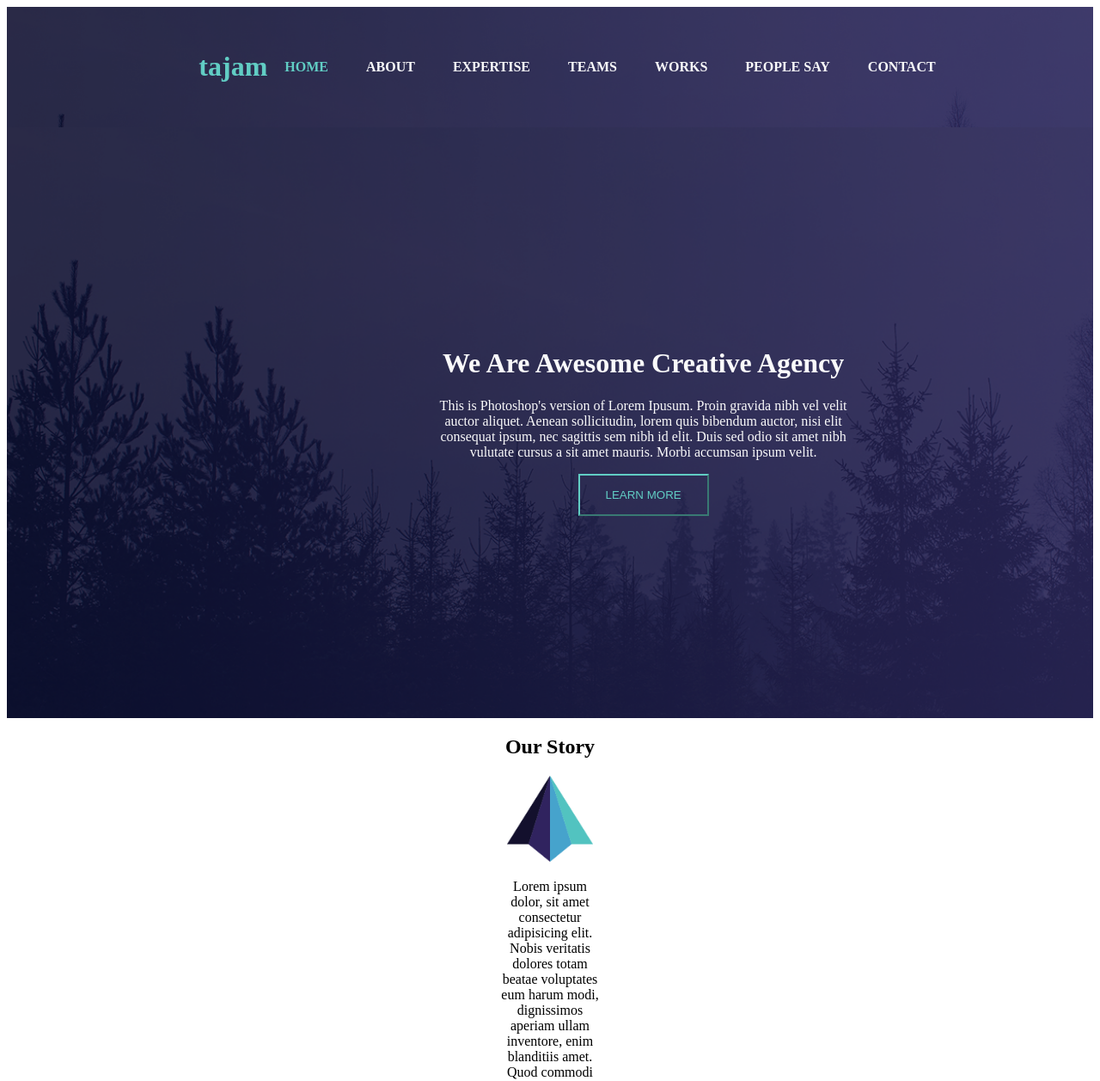
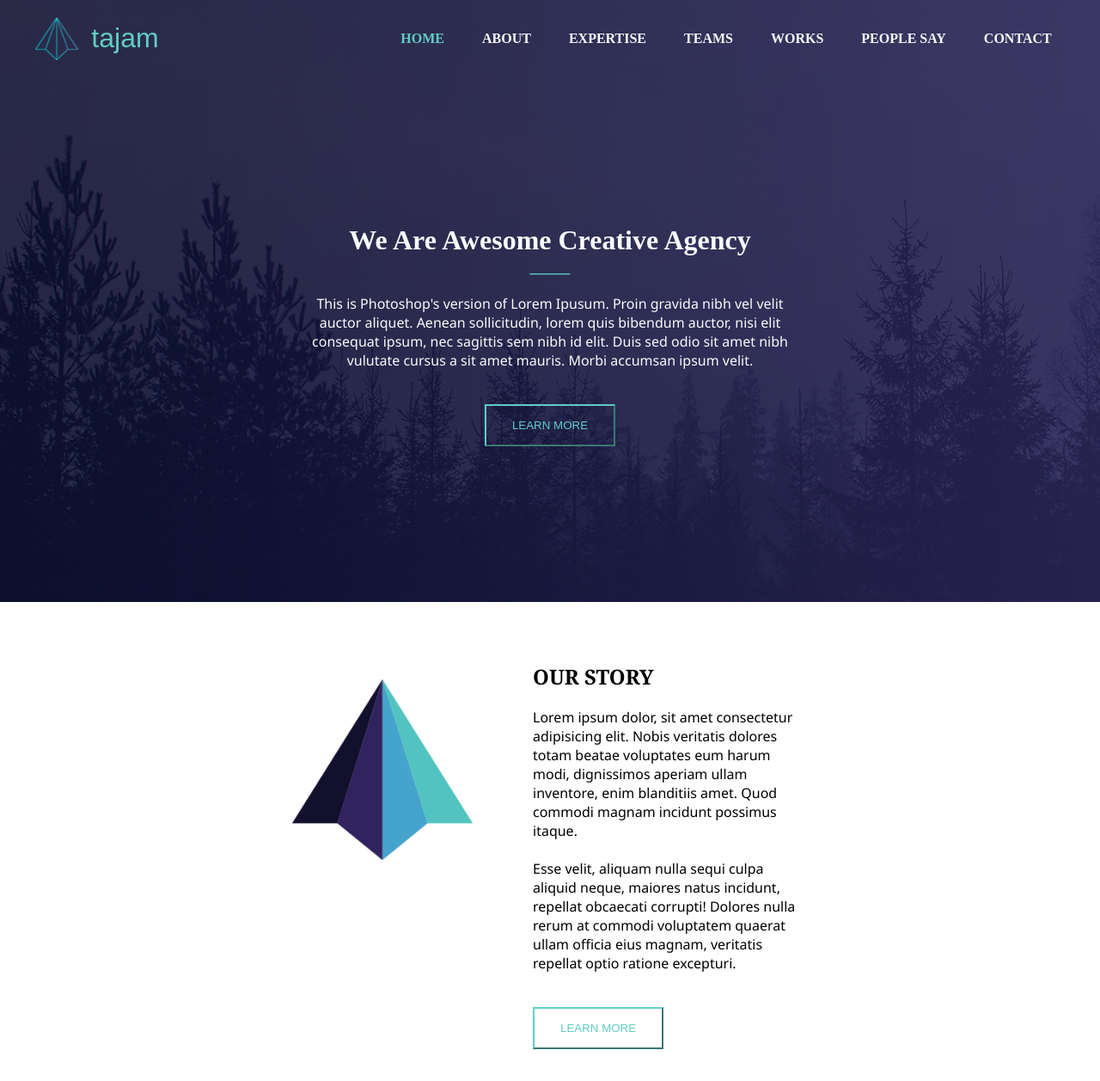
Before and after one commit to hari-pace/tajam-project, a plain HTML site: page index.html in a window 1280 px wide. Shown: the top 1257 px of the page at 86% size. Drawn offline with Linux system fonts and the light colour scheme.

Commit message:
last-edit

```diff
--- a/index.html
+++ b/index.html
@@ -10,7 +10,10 @@
     <!-- Sections 1-3 -->
     <div class="head-container">
       <header>
+        <div class="header-logo">
+        <img src="images1/logo.png" width="50px" height="50px" alt="">
         <h1>tajam</h1>
+      </div>
         <nav>
           <li><span>HOME</span></li>
           <li>ABOUT</li>
@@ -21,9 +24,10 @@
           <li>CONTACT</li>
         </nav>
       </header>
-      <div class="Header-main">
+      <div class="header-main">
         <div class="header-content">
           <h1>We Are Awesome Creative Agency</h1>
+          <h3>_____</h3>
           <p>
             This is Photoshop's version of Lorem Ipusum. Proin gravida nibh vel
             velit auctor aliquet. Aenean sollicitudin, lorem quis bibendum
@@ -35,11 +39,12 @@
         </div>
       </div>
     </div>
-    <div class="story.container">
+    <div id="story-container">
       <div class="story-main">
+        <img src="images1/logo-big.png" height="210px" width="210px"
+        alt="" />
         <div class="story-content">
-          <h2>Our Story</h2>
-          <img src="images1/logo-big.png" width="100px" height="100px" alt="" />
+          <h2>OUR STORY</h2>
           <p>
             Lorem ipsum dolor, sit amet consectetur adipisicing elit. Nobis
             veritatis dolores totam beatae voluptates eum harum modi,
@@ -56,6 +61,14 @@
         </div>
       </div>
     </div>
+    <div id="video-container">
+      <div class="video-main">
+        <div class="video-content">
+          <img src="images1/play.png" alt="">
+          <p>WATCH OUR STORY</p>
+        </div>
+      </div>
+    </div>
     <!-- Sections 4-5 -->
 
     <!-- Sections 6-7 -->
--- a/styles.css
+++ b/styles.css
@@ -1,20 +1,45 @@
+body {
+  box-sizing: border-box;
+  margin: 0;
+  padding: 0;
+}
 .head-container {
-  /*background-image: url("/images1/bgk-header.png");*/
+  background-image: url("/images1/bgk-header.png");
   overflow: hidden;
+  height: 700px;
+  background-size: cover;
+}
+.header-logo{
+  display: flex;
+  width: 400px;
+  padding: 5px;
+}
+.header-logo img{
+  margin-top: 15px;
+  padding-right: 15px;
 }
 header {
   display: flex;
   justify-content: space-between;
-  padding: 30px 30px;
-  background-image: url("/images1/bgk-header.png");
   color: #fafafb;
   width: 100%;
   justify-content: center;
   align-items: center;
-  background-size: cover;
 }
 header h1 {
   color: #61cdc4;
+  font-family: sans-serif;
+  font-weight: lighter;
+}
+.header-main {
+  width: 100%;
+  display: flex;
+  margin-top: 150px;
+}
+.header-main h3{
+  color: #61cdc4;
+  margin-top: -20px;
+  margin-bottom: 20px;
 }
 span {
   color: #61cdc4;
@@ -24,22 +49,15 @@ nav li {
   margin: 10px 20px;
   font-weight: 600;
 }
-.Header-main {
-  width: 80%;
-  display: flex;
-  background-image: url("/images1/bgk-header.png");
-  padding: 235px 235px;
-  background-size: cover;
-}
 .header-content {
-  width: 50%;
+  width: 45%;
   color: #fafafb;
   margin: auto;
   text-align: center;
   justify-content: center;
 }
-.content p {
-  color: #fafafb;
+p{
+  font-family: 'Segoe UI', Tahoma, Geneva, Verdana, sans-serif;
 }
 button {
   display: flex;
@@ -50,20 +68,55 @@ button {
   align-self: center;
   border-color: #61cdc4;
   margin: auto;
+  margin-top: 40px;
+}
+#story-container {
+  width: 100%;
+  display: flex;
+  overflow: hidden;
 }
 .story-main {
-  width: 20%;
+  width: 50%;
+  margin: auto;
+  text-align: left;
+  justify-content:center;
+  display: flex;
+  margin-top: 50px;
+  margin-bottom: 50px;
+}
+.story-content {
+  width: 50%;
+  text-align: left;
+  justify-content: center;
+  padding-left: 70px;
+}
+.story-content h2{
+  font-family: Georgia, 'Times New Roman', Times, serif;
+}
+#story-container img{
+  margin-top: 40px;
+  margin-bottom: 70px
+}
+.story-content button{
+  margin-left: 0px;
+}
+#video-container{
+  overflow: hidden;
+}
+.video-main {
+  width: 75%;
+  display: flex;
+  background-image: url("/images1/bgk-middle.png");
+  padding: 235px 235px;
+  background-size: cover;
+  height: 200px;
+  overflow: hidden;
+}
+.video-content {
   margin: auto;
   text-align: center;
   justify-content: center;
-  display: flex;
+  overflow: hidden;
+  color:#fafafb;
+  font-weight: 800;
 }
-.story-content {
-  width: 50%;
-  text-align: center;
-  justify-content: center;
-}
-/*.story-container {
-  width: 50%;
-  display: flex;
-}*/
```
Also changed, not shown: images1/bgk-middle.png (added), images1/play.png (added).
